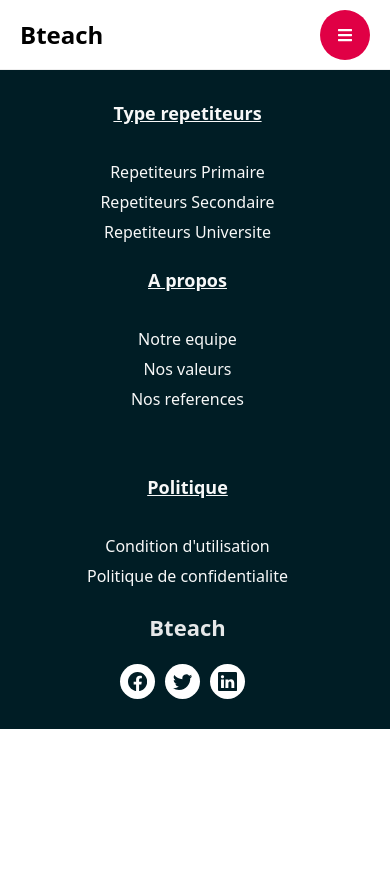
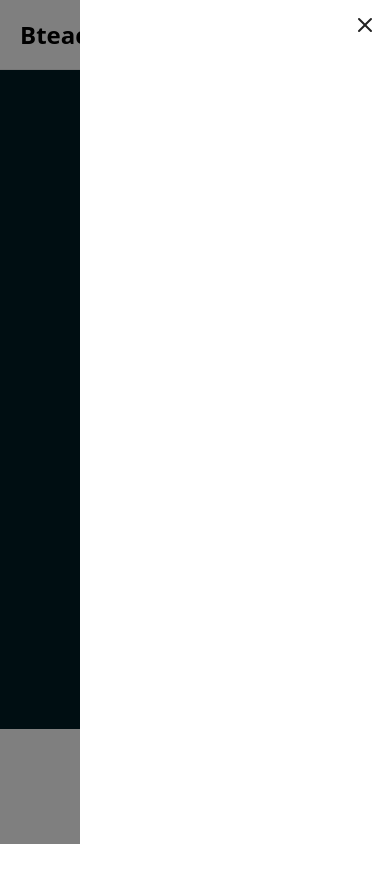
Before and after one commit to ngimdock/bteach, a React (Create React App) app: page / in a window 390 px wide. Both pictures are taken after a click on the element 345 px from the left and 34 px from the top of the page. Shown: the top 882 px of the page. Built offline with nearby package versions, Linux system fonts and the light colour scheme; a web font is replaced by a local one.

Commit message:
adding mobile menu component

```diff
--- /dev/null
+++ b/src/components/marketing/navbar/MobileMenu.jsx
@@ -0,0 +1,18 @@
+import React from 'react'
+import { BsX } from 'react-icons/bs'
+import style from '../../../css/base.module.css'
+
+const MobileMenu = ({ show, onHide }) => {
+  return (
+    <article className={`${style.mobileMenuContainer} ${!show ? style.mobileMenuTransition : ""}`}>
+      <div
+				className={style.navbarIconMenuClose}
+				onClick={onHide}
+			>
+				<BsX />
+			</div>
+    </article>
+  )
+}
+
+export default MobileMenu
--- a/src/components/marketing/navbar/Navbar.jsx
+++ b/src/components/marketing/navbar/Navbar.jsx
@@ -1,10 +1,57 @@
-import React from "react"
+import React, { useEffect, useState } from "react"
 import { FaBars } from "react-icons/fa"
 import style from '../../../css/base.module.css'
 import ALink from "../../elements/a/ALink"
 import Button from "../../elements/buttons/Button"
+import MobileMenu from "./MobileMenu"
 
 const Navbar = () => {
+	const [mobileMenuDisplayed, setMobileMenuDisplayed] = useState(false)
+	const [backgroundMenuBlackVisible, setBackgroundMenuBlackVisible] = useState(false)
+
+	// UseEffect section
+
+	// Handle mobile menu
+	useEffect(() => {
+		let timer = 0
+
+		if (!mobileMenuDisplayed) {
+			timer = setTimeout(() => {
+				setBackgroundMenuBlackVisible(false)
+			}, 600)
+		}
+
+		return () => clearTimeout(timer)
+	}, [mobileMenuDisplayed])
+
+	// Handle window resizing
+	useEffect(() => {
+		window.addEventListener("resize", handleWindowResizing)
+
+		return () => window.removeEventListener("resize", handleWindowResizing)
+	}, [])
+
+	/* Handler Methodes section */
+
+	// Handle window Resizing
+	const handleWindowResizing = () => {
+		const windowWidth = window.innerWidth
+
+		if (windowWidth >= 575) {
+			setMobileMenuDisplayed(false)
+		}
+	}
+
+	// Handle mobile menu display
+	const handleShowMobileMenu = () => {
+		setMobileMenuDisplayed(prev => {
+			if (!prev) {
+				setBackgroundMenuBlackVisible(true)
+			}
+
+			return !prev
+		})
+	}
 
 	return(
 		<header className={style.navbar}>
@@ -19,9 +66,29 @@ const Navbar = () => {
 				<Button size="medium" classe={style.navbarBtnSignup}>INSCRIPTION</Button>
 			</div>
 
-			<div className={style.navbarIconMenu}>
+			<div
+				className={style.navbarIconMenu}
+				onClick={handleShowMobileMenu}
+			>
 				<FaBars />
 			</div>
+
+			<MobileMenu
+				show={mobileMenuDisplayed}
+				onHide={handleShowMobileMenu}
+			/>
+
+			{
+				backgroundMenuBlackVisible && (
+					<span
+						className={`
+							${style.backgroundMenuBlack}
+							${!mobileMenuDisplayed ? style.backgroundMenuBlackTransition : ''
+						}`}
+						onClick={handleShowMobileMenu}
+					/>
+				)
+			}
 		</header>
 	)
 }
--- a/src/css/base.module.css
+++ b/src/css/base.module.css
@@ -4,6 +4,8 @@ body {
   height: 100vh;
   margin: 0;
 }
+
+/* Navbar Section */
 
 .navbar {
   position: fixed;
@@ -40,7 +42,8 @@ body {
   align-items: center;
 }
 
-.navbarIconMenu {
+.navbarIconMenu,
+.navbarIconMenuClose {
   display: none;
   width: 50px;
   height: 50px;
@@ -49,10 +52,16 @@ body {
   border-radius: 100%;
   background-color: #e00045;
   color: #fff;
+  cursor: pointer;
 }
 
-.navbarIconMenu {
-  cursor: pointer;
+.navbarIconMenuClose {
+  position: absolute;
+  top: 0;
+  right: 0;
+  font-size: 2rem;
+  background-color: transparent;
+  color: #222;
 }
 
 .navbarNavLink {
@@ -88,12 +97,16 @@ body {
   opacity: .8;
 }
 
+
+/* Content section */
 .content {
   position: relative;
   width: 100%;
   height: auto;
   margin-top: 70px;
 }
+
+/* Footer Section */
 
 .footer {
   position: relative;
@@ -170,6 +183,42 @@ body {
   font-size: 1.2rem;
 }
 
+/* Mobile Menu section */
+
+.mobileMenuContainer {
+  position: fixed;
+  top: 0;
+  right: 0;
+  bottom: 0;
+  width: 400px;
+  height: 100vh;
+  background-color: #fff;
+  z-index: 30;
+  transition: transform .5s ease;
+}
+
+.mobileMenuTransition {
+  transform: translateX(100%);
+}
+
+.backgroundMenuBlack {
+  position: fixed;
+  top: 0;
+  left: 0;
+  right: 0;
+  bottom: 0;
+  background-color: #000;
+  opacity: .5;
+  transition: all .5s ease;
+  z-index: 25;
+}
+
+.backgroundMenuBlackTransition {
+  opacity: 0;
+}
+
+/* Media query section */
+
 @media screen and (max-width: 1000px) {
   .footer {
     flex-direction: column;
@@ -203,7 +252,8 @@ body {
     display: none;
   }
 
-  .navbarIconMenu {
+  .navbarIconMenu,
+  .navbarIconMenuClose {
     display: flex;
   }
 
@@ -232,4 +282,8 @@ body {
     margin-bottom: 0;
     margin-right: 10px;
   }
+
+  .mobileMenuContainer {
+    width: calc(100% - 80px);
+  }
 }
```
